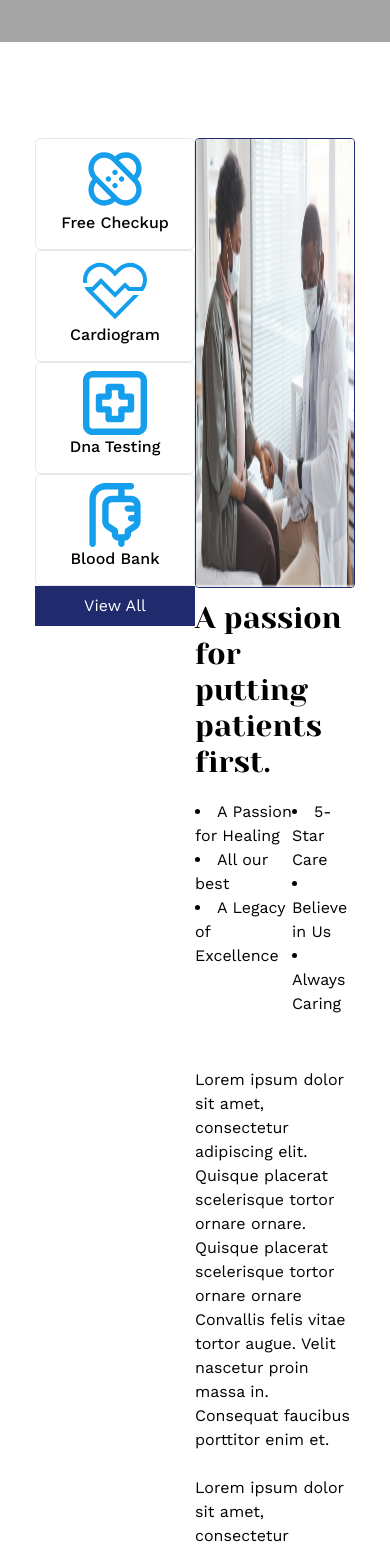
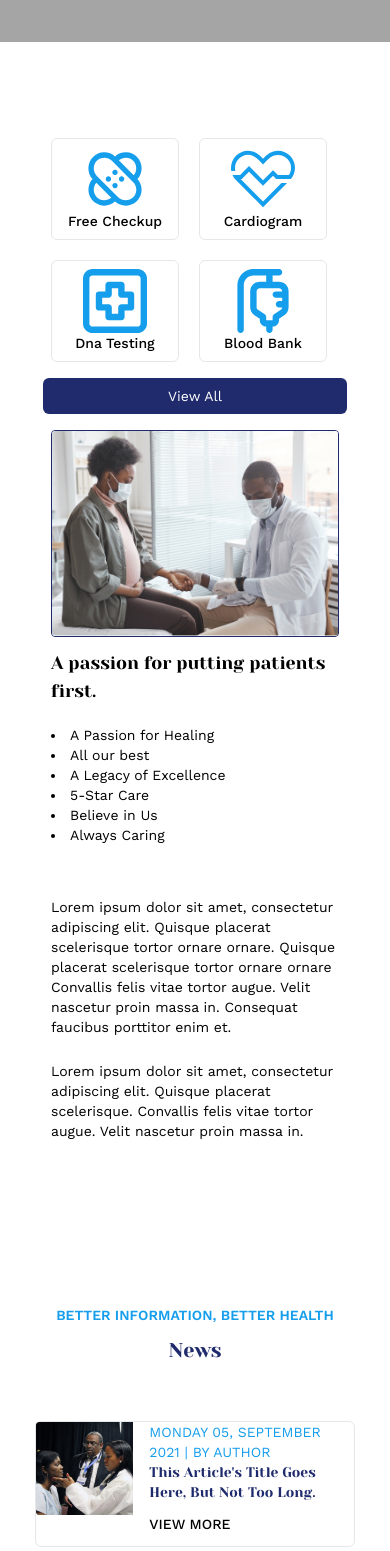
Before and after one commit to devMasrafi/medicalWebReact, a React (Vite) app: page /service in a window 390 px wide. Shown: the part 432-1983 px from the top of the page. Built offline with nearby package versions, Linux system fonts and the light colour scheme; grey boxes are pictures that could not be loaded.

Commit message:
res service page

```diff
--- a/src/pages/mainPages/servicePage/ServicePage.jsx
+++ b/src/pages/mainPages/servicePage/ServicePage.jsx
@@ -2,11 +2,11 @@ import React from "react";
 
 const ServicePage = () => {
   return (
-    <main>
+    <main className="sm:text-sm md:text-base">
       <section className="relative bg-ourServiceBg bg-no-repeat bg-cover h-[350px] ">
         <div className="absolute inset-0 bg-white/40">
           <div className="bg-ourServiceBgOverlay h-[350px] bg-cover opacity-80 bg-no-repeat">
-          <div className="container mx-auto pt-[12rem] ">
+            <div className="container mx-auto pt-[12rem] sm:px-2 ">
               <div className="font-workSans shadow-md ">
                 <a href="/" className="hover:text-AscColor transition-colors">
                   Home
@@ -23,9 +23,10 @@ const ServicePage = () => {
       </section>
 
       {/* service discribtion */}
-      <section className="container mx-auto font-workSans  flex justify-evenly my-24">
-        <div className=" text-center gap-2">
-          <div className="border rounded-md w-[10rem] h-[7rem] flex flex-col items-center capitalize font-medium py-2">
+      <section className="container mx-auto font-workSans 2xl:flex justify-evenly my-24 md:block sm:px-2">
+        <div className=" md:w-[28rem] md:mx-auto md:mb-6 ">
+          <div className=" text-center gap-2 sm:gap-5 sm:flex sm:flex-wrap 2xl:block sm:w-[18rem] md:w-full sm:mx-auto sm:mb-4 ">
+            <div className="border rounded-md md:w-[13rem] md:h-[7rem] md:mb-3 flex flex-col items-center capitalize font-medium py-2 sm:w-[8rem] ">
               <img
                 className="w-[4rem] h-[4rem] "
                 src="./images/bandageIcon.svg"
@@ -33,7 +34,7 @@ const ServicePage = () => {
               />
               <h3>free checkup</h3>
             </div>
-          <div className="border rounded-md w-[10rem] h-[7rem] flex flex-col items-center capitalize font-medium py-2">
+            <div className="border rounded-md md:w-[13rem] md:h-[7rem] md:mb-3 flex flex-col items-center capitalize font-medium py-2  sm:w-[8rem] ">
               <img
                 className="w-[4rem] h-[4rem] "
                 src="./images/heartVector.svg"
@@ -41,7 +42,7 @@ const ServicePage = () => {
               />
               <h3>cardiogram</h3>
             </div>
-          <div className="border rounded-md w-[10rem] h-[7rem] flex flex-col items-center capitalize font-medium py-2 ">
+            <div className="border rounded-md md:w-[13rem] md:h-[7rem] md:mb-3 flex flex-col items-center capitalize font-medium py-2   sm:w-[8rem] ">
               <img
                 className="w-[4rem] h-[4rem] "
                 src="./images/dnaTesting.svg"
@@ -49,7 +50,7 @@ const ServicePage = () => {
               />
               <h3>dna testing</h3>
             </div>
-          <div className="border rounded-md w-[10rem] h-[7rem] flex flex-col items-center capitalize font-medium py-2 ">
+            <div className="border rounded-md md:w-[13rem] md:h-[7rem] md:mb-3 flex flex-col items-center capitalize font-medium py-2   sm:w-[8rem] ">
               <img
                 className="w-[4rem] h-[4rem] "
                 src="./images/bloodBank.svg"
@@ -57,18 +58,29 @@ const ServicePage = () => {
               />
               <h3>blood bank</h3>
             </div>
-          <div className="bg-mainColor text-white py-2 capitalize ">
+          </div>
+          <div>
+          <div className="bg-mainColor text-white py-2 capitalize text-center rounded-md 2xl:w-[13rem] sm:mb-4 ">
             <h3>view all</h3>
           </div>
           </div>
-        <div className="w-[35rem] ">
-          <div>
-          <img className="w-[730px] h-[450px] border border-mainColor rounded " src="./images/serviceImg-1.jpg" alt="service image" />
         </div>
-          <div>
+
+        {/*sometext */}
+        <div className="md:w-[38rem] ">
+          <div className="md:mx-auto">
+            <img
+              className="md:w-full md:h-[450px] border border-mainColor rounded sm:w-[18rem] sm:mx-auto  "
+              src="./images/serviceImg-1.jpg"
+              alt="service image"
+            />
+          </div>
+          <div className="sm:px-2">
             <div className="py-3">
-            <h2 className="text-3xl font-yesevaOne ">A passion for putting patients first.</h2>
-            <div className="flex justify-between py-5 ">
+              <h2 className="md:text-3xl font-yesevaOne sm:text-lg ">
+                A passion for putting patients first.
+              </h2>
+              <div className="md:flex justify-between py-5 ">
                 <ul className="list-disc list-inside">
                   <li>A Passion for Healing</li>
                   <li>All our best</li>
@@ -82,75 +94,110 @@ const ServicePage = () => {
               </div>
               <div className=" py-8 ">
                 <p>
-                Lorem ipsum dolor sit amet, consectetur adipiscing elit. Quisque
-                placerat scelerisque tortor ornare ornare. Quisque placerat
-                scelerisque tortor ornare ornare Convallis felis vitae tortor
-                augue. Velit nascetur proin massa in. Consequat faucibus
-                porttitor enim et.
+                  Lorem ipsum dolor sit amet, consectetur adipiscing elit.
+                  Quisque placerat scelerisque tortor ornare ornare. Quisque
+                  placerat scelerisque tortor ornare ornare Convallis felis
+                  vitae tortor augue. Velit nascetur proin massa in. Consequat
+                  faucibus porttitor enim et.
                 </p>
                 <p className="py-6">
-                Lorem ipsum dolor sit amet, consectetur adipiscing elit. Quisque
-                placerat scelerisque. Convallis felis vitae tortor augue. Velit
-                nascetur proin massa in.
+                  Lorem ipsum dolor sit amet, consectetur adipiscing elit.
+                  Quisque placerat scelerisque. Convallis felis vitae tortor
+                  augue. Velit nascetur proin massa in.
                 </p>
               </div>
             </div>
           </div>
         </div>
-
       </section>
 
       {/* news section */}
       <section className="container mx-auto">
         <div>
           <div className="text-center">
-            <h3 className="font-workSans font-semibold uppercase text-secColor text-2xl ">Better information, Better health</h3>
-            <h2 className="font-yesevaOne text-mainColor text-4xl my-3 ">News</h2>
+            <h3 className="font-workSans font-semibold uppercase text-secColor md:text-2xl ">
+              Better information, Better health
+            </h3>
+            <h2 className="font-yesevaOne text-mainColor md:text-4xl sm:text-xl my-3 ">
+              News
+            </h2>
           </div>
           <div className=" my-14">
             <div className="flex flex-wrap gap-5 justify-evenly">
               <div className="rounded-md flex gap-4 w-[585px] border  ">
                 <div>
-                  <img src="./images/ourServiceImg/newsImage.jpg" alt="news image" />
+                  <img
+                    src="./images/ourServiceImg/newsImage.jpg"
+                    alt="news image"
+                  />
                 </div>
                 <div>
-                  <h3 className="font-workSans uppercase text-secColor">Monday 05, September 2021 | By Author</h3>
-                  <h2 className="font-yesevaOne capitalize text-mainColor text-xl">This Article&#39;s Title goes Here,
-                  but not too long.</h2>
-                  <p className="font-workSans uppercase py-3 font-medium">view more</p>
+                  <h3 className="font-workSans uppercase text-secColor">
+                    Monday 05, September 2021 | By Author
+                  </h3>
+                  <h2 className="font-yesevaOne capitalize text-mainColor md:text-xl">
+                    This Article&#39;s Title goes Here, but not too long.
+                  </h2>
+                  <p className="font-workSans uppercase py-3 font-medium">
+                    view more
+                  </p>
                 </div>
               </div>
               <div className="rounded-md flex gap-4 w-[585px] border ">
                 <div>
-                  <img src="./images/ourServiceImg/newsImage.jpg" alt="news image" />
+                  <img
+                    src="./images/ourServiceImg/newsImage.jpg"
+                    alt="news image"
+                  />
                 </div>
                 <div>
-                  <h3 className="font-workSans uppercase text-secColor">Monday 05, September 2021 | By Author</h3>
-                  <h2 className="font-yesevaOne capitalize text-mainColor text-xl">This Article&#39;s Title goes Here,
-                  but not too long.</h2>
-                  <p className="font-workSans uppercase py-3 font-medium">view more</p>
+                  <h3 className="font-workSans uppercase text-secColor">
+                    Monday 05, September 2021 | By Author
+                  </h3>
+                  <h2 className="font-yesevaOne capitalize text-mainColor md:text-xl">
+                    This Article&#39;s Title goes Here, but not too long.
+                  </h2>
+                  <p className="font-workSans uppercase py-3 font-medium">
+                    view more
+                  </p>
                 </div>
               </div>
               <div className="rounded-md flex gap-4 w-[585px] border ">
                 <div>
-                  <img src="./images/ourServiceImg/newsImage.jpg" alt="news image" />
+                  <img
+                    src="./images/ourServiceImg/newsImage.jpg"
+                    alt="news image"
+                  />
                 </div>
                 <div>
-                  <h3 className="font-workSans uppercase text-secColor">Monday 05, September 2021 | By Author</h3>
-                  <h2 className="font-yesevaOne capitalize text-mainColor text-xl">This Article&#39;s Title goes Here,
-                  but not too long.</h2>
-                  <p className="font-workSans uppercase py-3 font-medium">view more</p>
+                  <h3 className="font-workSans uppercase text-secColor">
+                    Monday 05, September 2021 | By Author
+                  </h3>
+                  <h2 className="font-yesevaOne capitalize text-mainColor md:text-xl">
+                    This Article&#39;s Title goes Here, but not too long.
+                  </h2>
+                  <p className="font-workSans uppercase py-3 font-medium">
+                    view more
+                  </p>
                 </div>
               </div>
               <div className="rounded-md flex gap-4 w-[585px] border ">
                 <div>
-                  <img src="./images/ourServiceImg/newsImage.jpg" alt="news image" />
+                  <img
+                    src="./images/ourServiceImg/newsImage.jpg"
+                    alt="news image"
+                  />
                 </div>
                 <div>
-                  <h3 className="font-workSans uppercase text-secColor">Monday 05, September 2021 | By Author</h3>
-                  <h2 className="font-yesevaOne capitalize text-mainColor text-xl">This Article&#39;s Title goes Here,
-                  but not too long.</h2>
-                  <p className="font-workSans uppercase py-3 font-medium">view more</p>
+                  <h3 className="font-workSans uppercase text-secColor">
+                    Monday 05, September 2021 | By Author
+                  </h3>
+                  <h2 className="font-yesevaOne capitalize text-mainColor md:text-xl">
+                    This Article&#39;s Title goes Here, but not too long.
+                  </h2>
+                  <p className="font-workSans uppercase py-3 font-medium">
+                    view more
+                  </p>
                 </div>
               </div>
             </div>
```
Lines whose indentation alone changed are shown as unchanged.
